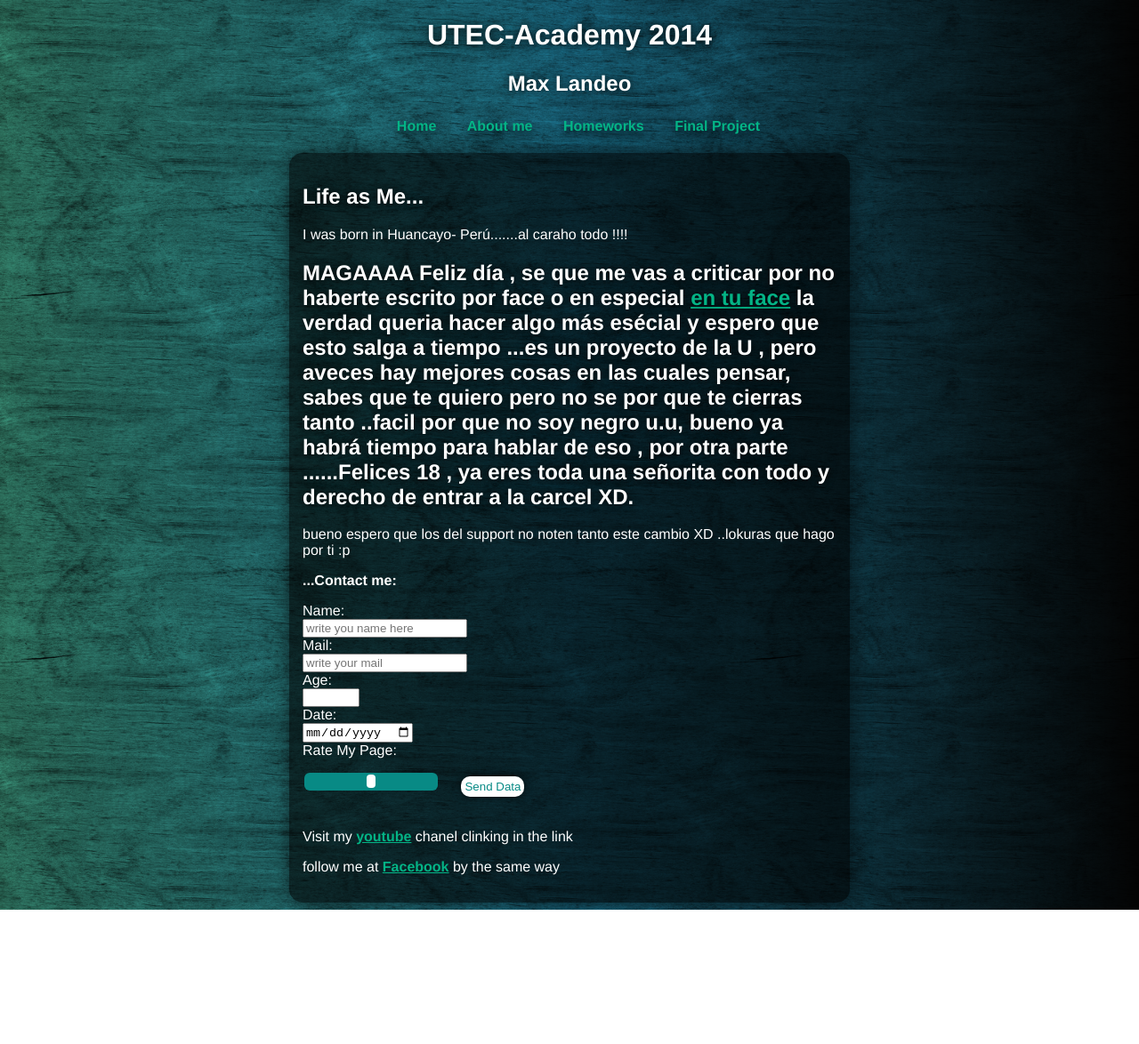
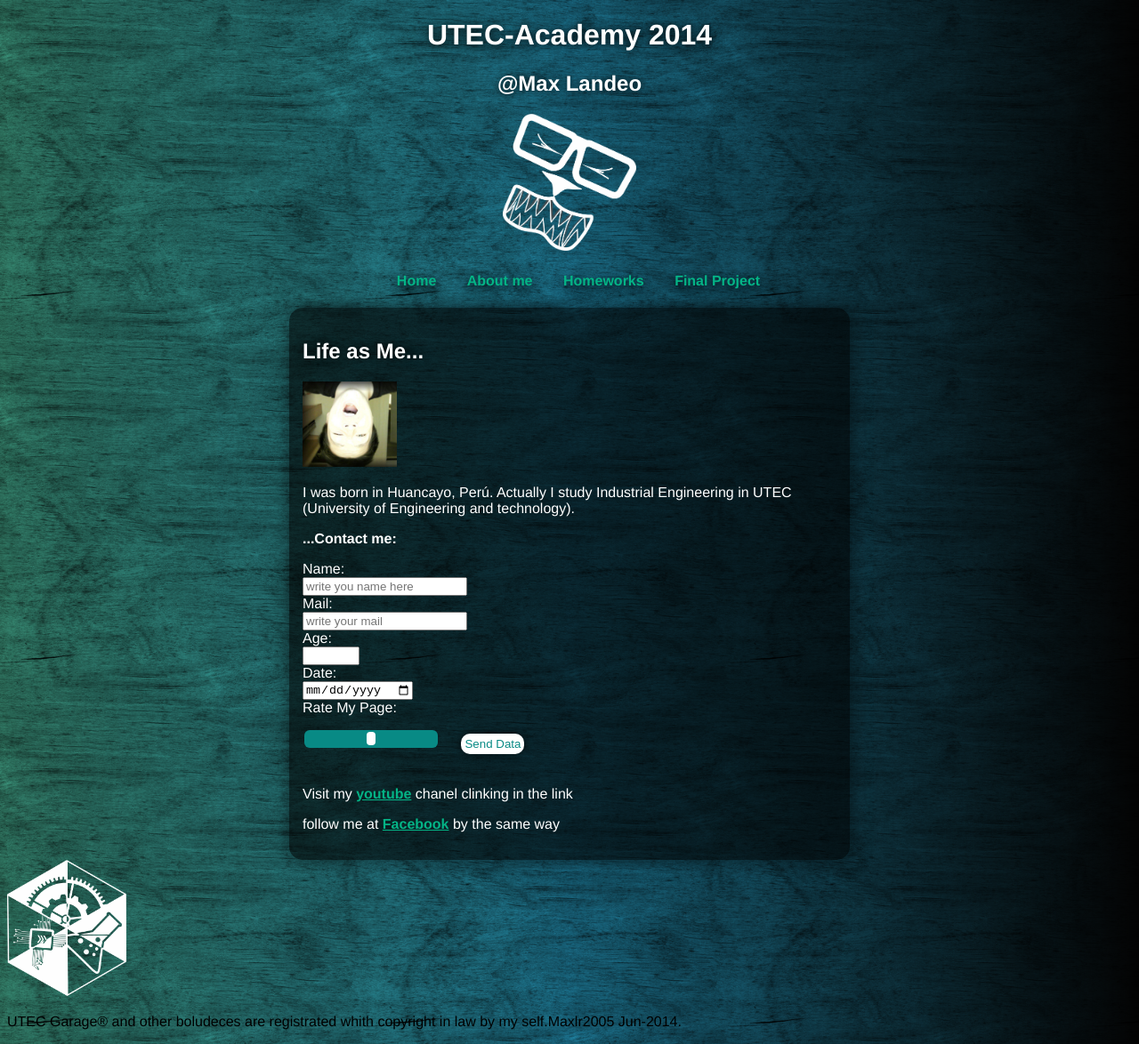
Before and after one commit to maxlr2005/UTEC_Academy, a plain HTML site: page thml5sublimecss2.html in a window 1280 px wide. Shown: the whole page at 89% size. Before the commit the page ends 1023 px from the top, so only its background shows below. Drawn offline with nearby package versions, Linux system fonts and the light colour scheme.

Commit message:
images utec logo
adding images better definitions and utec logo ,a maxlr2005 logo ,
personal photo

```diff
--- a/thml5sublimecss2.html
+++ b/thml5sublimecss2.html
@@ -11,7 +11,9 @@
 			<header>
 				<hgroup>
 					<h1><b>UTEC-Academy 2014</b></h1>
-					<h2>Max Landeo</h2>
+					<h2>@Max Landeo</h2>
+					<img src="Maxlr2005logo.png" width="150" height="154">
+
 				</hgroup>
 
 			<nav>
@@ -29,9 +31,8 @@
 					<hgroup>
 						<h1>Life as Me...</h1>
 					</hgroup>
-					<p>I was born in Huancayo- Perú.......al caraho todo !!!! </p>
-					<h1>MAGAAAA Feliz día , se que me vas a criticar por no haberte escrito por face o en especial <a href="https://www.facebook.com/mleonaguayo"> en tu face</a> la verdad queria hacer algo más esécial y espero que esto salga a tiempo ...es un proyecto de la U , pero aveces hay mejores cosas en las cuales pensar, sabes que te quiero pero no se por que te cierras tanto ..facil por que no soy negro u.u, bueno ya habrá tiempo para hablar de eso , por otra parte ......Felices 18 , ya eres toda una señorita con todo y derecho de entrar a la carcel XD.</h1>
-					<p>bueno espero que los del support no noten tanto este cambio XD ..lokuras que hago por ti :p</p>
+					<img src="SERAXP.jpg" windth="104" height="96">
+					<p>I was born in Huancayo, Perú. Actually I study Industrial Engineering in UTEC (University of Engineering and technology).</P>
 					<p><b>...Contact me:</b></p>
 					<form>
 						<label for='name'>Name:</label>
@@ -60,6 +61,10 @@
 			</section>
 
 		</div>
+		<footer>
+			<img src="utecgarageblacklogo.png" width="134" height="153">
+			<p>UTEC Garage® and other boludeces are registrated whith copyright in law by my self.Maxlr2005 Jun-2014.</p>
+		</footer>
 
 	</body>
 </html>
```
Also changed, not shown: index.html (+7 -1 lines), thml5sublimecss3.html (+6 -1 lines), thml5sublimecss4.html (+6 -2 lines), Maxlr2005logo.png (added), SERAXP.jpg (added), Utecgarageblacklogo.png (added), 1 other file.
